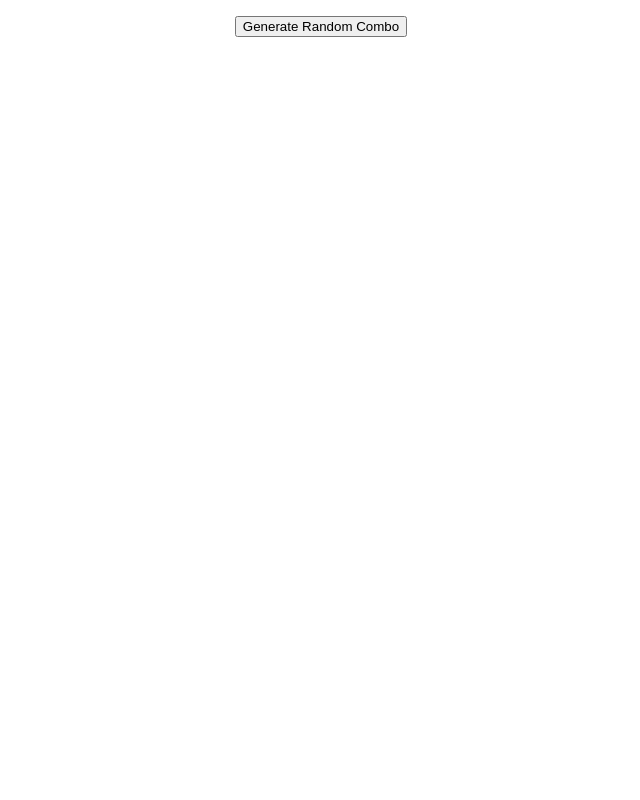
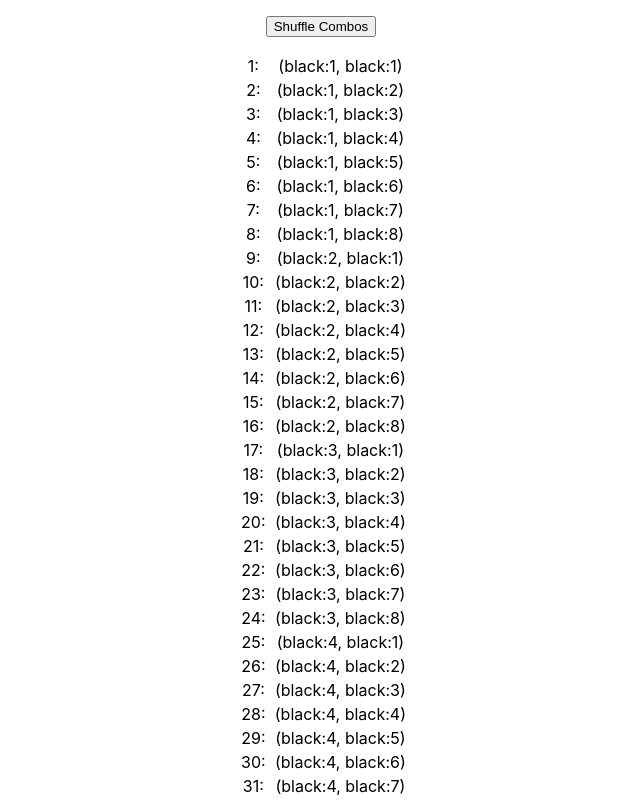
Before and after one commit to jjmerri/random-combo, a React (Create React App) app: page / in a window 1280 px wide. Shown: the top 800 px of the page, without its empty margins (319-959 px from the left). Built offline with nearby package versions, Linux system fonts and the light colour scheme.

Commit message:
update to shuffle and show all combos -jjm

```diff
--- a/src/App.js
+++ b/src/App.js
@@ -24,34 +24,53 @@ const getCombos = () => {
   return combos;
 };
 
+function shuffle(array) {
+  let currentIndex = array.length,
+    randomIndex;
+
+  // While there remain elements to shuffle.
+  while (currentIndex !== 0) {
+    // Pick a remaining element.
+    randomIndex = Math.floor(Math.random() * currentIndex);
+    currentIndex--;
+
+    // And swap it with the current element.
+    [array[currentIndex], array[randomIndex]] = [
+      array[randomIndex],
+      array[currentIndex],
+    ];
+  }
+
+  return array;
+}
+
 const combos = getCombos();
 
 function App() {
-  const [comboHistory, setComboHistory] = useState([]);
+  const [shuffledCombos, setShuffledCombos] = useState(combos);
 
-  const getCombo = () => {
-    setComboHistory([...comboHistory, combos[Math.floor(Math.random() * 256)]]);
+  const shuffleCombos = () => {
+    setShuffledCombos([...shuffle(combos)]);
   };
 
   return (
     <div className="App">
-      <button onClick={getCombo} style={{ marginTop: "1rem" }}>
-        Generate Random Combo
+      <button onClick={shuffleCombos} style={{ marginTop: "1rem" }}>
+        Shuffle Combos
       </button>
 
-      {comboHistory
-        ?.map((combo, index) => {
+      <table
+        style={{ paddingTop: "1rem", marginLeft: "auto", marginRight: "auto" }}
+      >
+        {shuffledCombos?.map((combo, index) => {
           return (
-            <p
-              key={index}
-              style={{
-                fontWeight:
-                  index === comboHistory.length - 1 ? "bold" : "normal",
-              }}
-            >{`${combo.id} - (${combo.color1}:${combo.number1}, ${combo.color2}:${combo.number2})`}</p>
+            <tr key={index}>
+              <td>{index + 1}:</td>
+              <td>{`(${combo.color1}:${combo.number1}, ${combo.color2}:${combo.number2})`}</td>
+            </tr>
           );
-        })
-        .reverse()}
+        })}
+      </table>
     </div>
   );
 }
```
